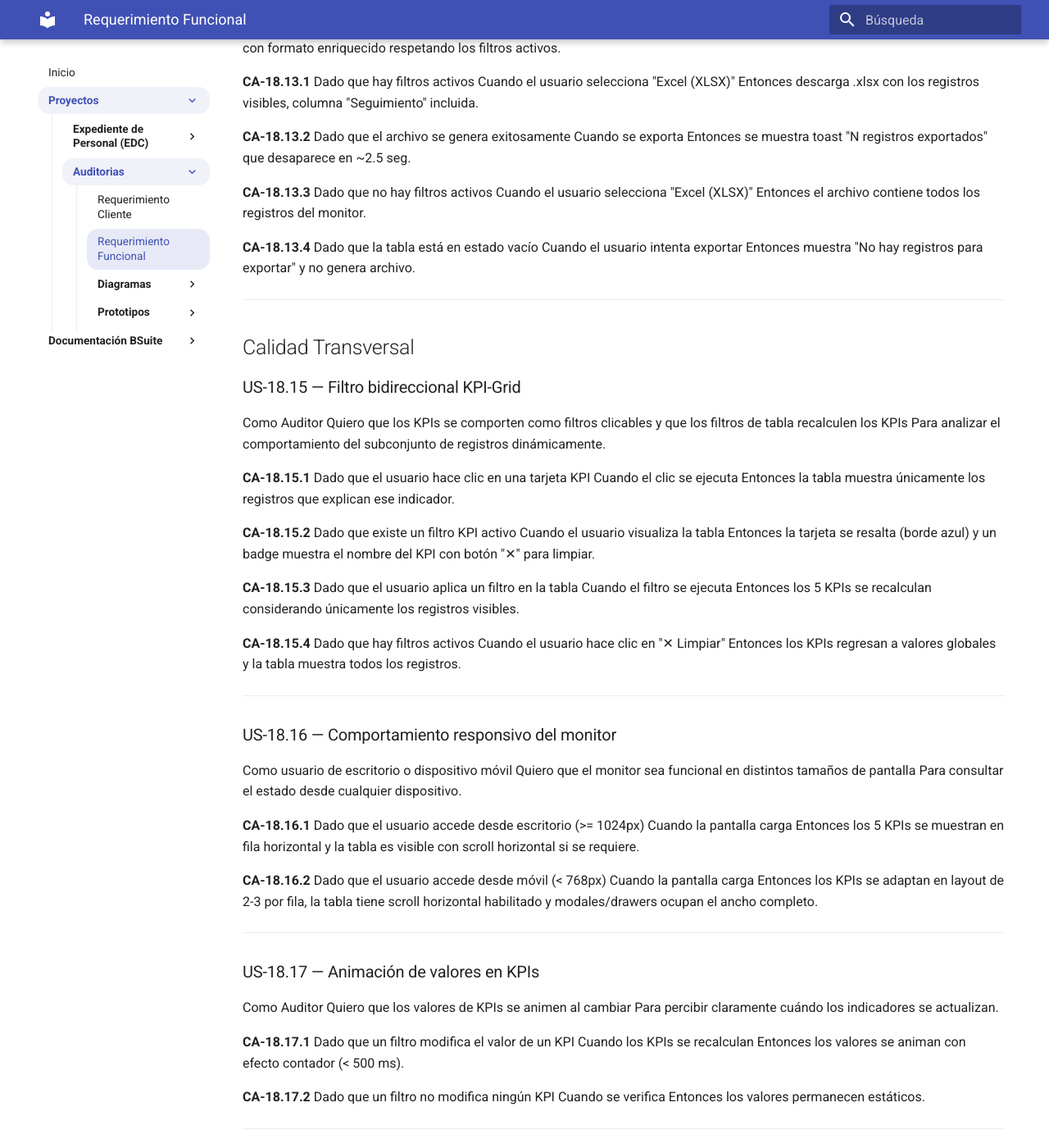
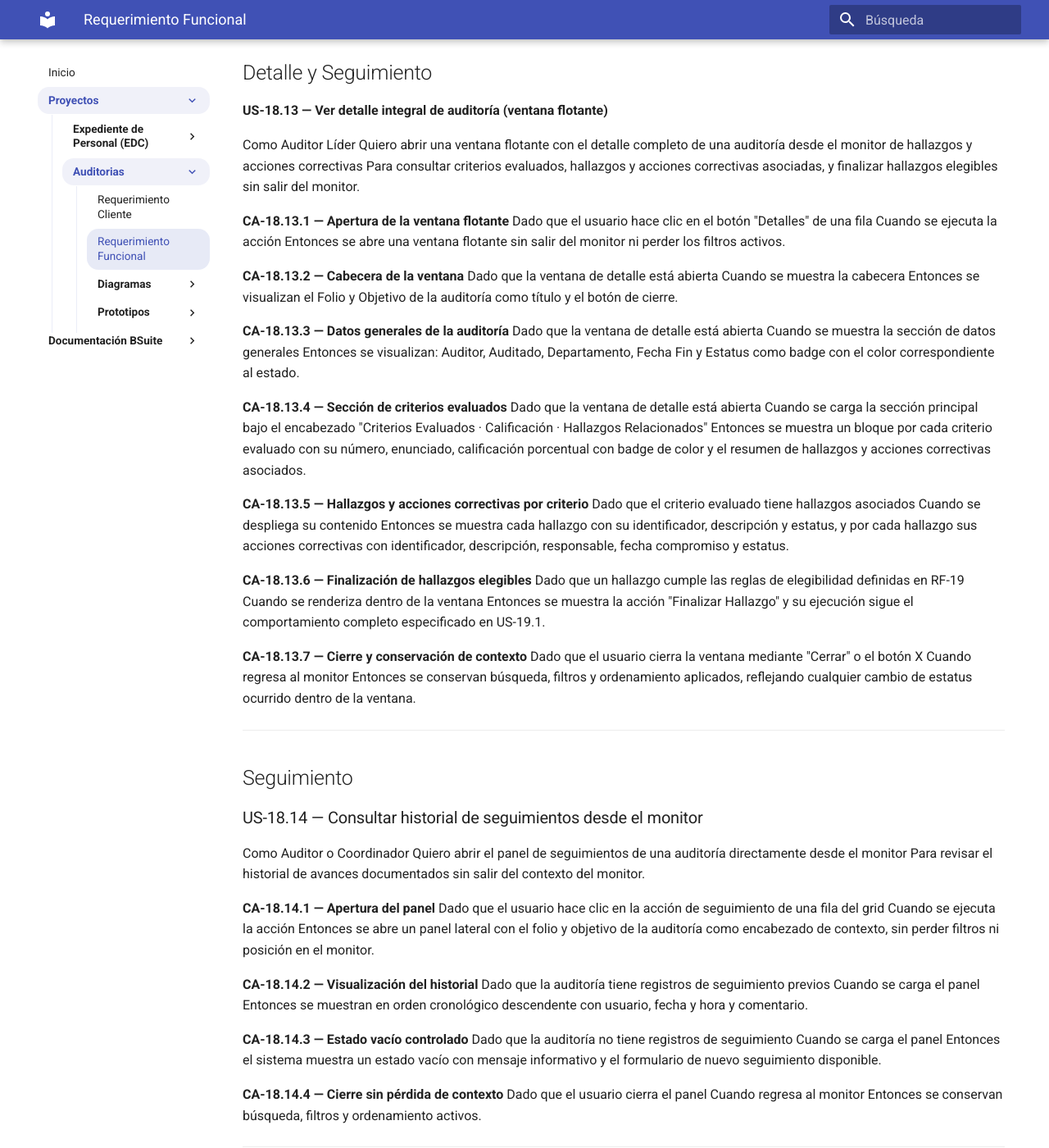
Before and after one commit to solis1408/Business-Suite, an MkDocs documentation site: the page built from docs/Proyectos/Auditorias/documentacion/requerimiento-funcional.md, in a window 1280 px wide and 1400 px high, scrolled down 49496 px. Shown: the whole window at 82% size. Built offline with MkDocs 1.6.1 and Material for MkDocs 9.7.7, drawn with Linux system fonts in a browser that asks for light colours; some of the changed text lies outside the part shown.

Commit message:
docs(auditorias): agrega US-17.9, US-18.14-15, renumera US-18.6-19
- Agrega US-17.9 (detalle de auditoría desde monitor consolidado)
- Agrega US-18.14 (consultar historial de seguimientos)
- Agrega US-18.15 (registrar nuevo seguimiento desde panel)
- Renumera US-18.6→18.7 en adelante para acomodar las nuevas historias
- Actualiza RF-21: renombra catálogo de semaforización a colores para porcentajes
- Elimina línea en blanco extra antes de Reglas transversales

Co-Authored-By: Claude Sonnet 4.6 <noreply@anthropic.com>

```diff
--- a/docs/Proyectos/Auditorias/documentacion/requerimiento-funcional.md
+++ b/docs/Proyectos/Auditorias/documentacion/requerimiento-funcional.md
@@ -54,7 +54,7 @@ Registrar y versionar los requerimientos funcionales del módulo de Auditorías,
 | [RF-18](#rf-18--monitor-de-hallazgosacciones-correctivas) | Monitor de Hallazgos/Acciones Correctivas              | Definición            | Por definir | 27/06/2026     |
 | [RF-19](#rf-19--finalización-de-hallazgos-desde-el-monitor-de-acciones-correctivas) | Finalización de hallazgos desde el monitor de acciones correctivas | Definición | Por definir | 04/07/2026 |
 | [RF-20](#rf-20--registro-de-seguimiento-de-acciones-correctivas) | Registro de seguimiento de acciones correctivas | Definición          | Por definir | 11/07/2026     |
-| [RF-21](#rf-21--catálogo-de-semaforización-de-resultados-de-auditoría) | Catálogo de semaforización de resultados de Auditoría | Falcón               | Falcón | 02/06/2026 |
+| [RF-21](#rf-21--catálogo-de-colores-para-porcentajes-de-resultados) | Catálogo de colores para porcentajes de resultados | Falcón               | Falcón | 02/06/2026 |
 | [RF-22](#rf-22--configuración-de-departamento-del-auditado-para-gestión-de-hallazgos-y-acciones-correctivas) | Configuración de departamento del Auditado para gestión de hallazgos y acciones correctivas | Falcón               | Por definir | 02/06/2026     |
 | [RF-23](#rf-23--limitar-grid-de-hallazgos-y-acciones-correctivas) | Limitar grid de hallazgos y acciones correctivas | Falcón   | Por definir | 02/06/2026     |
 | [RF-24](#rf-24--reapertura-de-acciones-correctivas) | Reapertura de Acciones Correctivas           | Falcón      | Por definir | 03/06/2026     |
@@ -1591,7 +1591,6 @@ Semaforo sugerido:
 - Rojo: < 70%
 
 ---
-
 
 ## Reglas transversales (RT)
 
@@ -1760,10 +1759,45 @@ Dado un escenario de operación normal
 Cuando se carga o recalcula el tablero
 Entonces se cumple: carga inicial ≤ 3 segundos y refresco ≤ 2 segundos.
 
-**CA-17.8.7**
-Dado que el usuario consulta el detalle de un registro del monitor
-Cuando abre la vista de detalle
-Entonces el sistema muestra una ventana flotante con datos generales de la auditoría y una única tabla que relaciona Hallazgo, Acción Correctiva y Estatus de la acción, conservando los filtros activos al cerrar.
+---
+
+## Detalle de Auditoría
+
+### US-17.9 — Ver detalle de auditoría desde el monitor
+
+Como Auditor
+Quiero abrir una ventana flotante con el detalle completo de una auditoría desde el monitor consolidado
+Para consultar criterios evaluados, hallazgos y acciones correctivas asociadas sin salir del monitor.
+
+**CA-17.9.1 — Apertura de la ventana flotante**
+Dado que el usuario hace clic en el botón "Detalles" de una fila del grid
+Cuando se ejecuta la acción
+Entonces se abre una ventana flotante sin salir del monitor ni perder los filtros activos.
+
+**CA-17.9.2 — Cabecera de la ventana**
+Dado que la ventana de detalle está abierta
+Cuando se muestra la cabecera
+Entonces se visualizan el Folio y Objetivo de la auditoría como título y el botón de cierre.
+
+**CA-17.9.3 — Datos generales de la auditoría**
+Dado que la ventana de detalle está abierta
+Cuando se muestra la sección de datos generales
+Entonces se visualizan: Auditor, Auditado, Departamento, Fecha Fin y Estatus como badge con el color correspondiente al estado.
+
+**CA-17.9.4 — Sección de criterios evaluados**
+Dado que la ventana de detalle está abierta
+Cuando se carga la sección principal bajo el encabezado "Criterios Evaluados · Calificación · Hallazgos Relacionados"
+Entonces se muestra un bloque por cada criterio evaluado con su número, enunciado, calificación porcentual con badge de color y el resumen de hallazgos y acciones correctivas asociados.
+
+**CA-17.9.5 — Hallazgos y acciones correctivas por criterio**
+Dado que el criterio evaluado tiene hallazgos asociados
+Cuando se despliega su contenido
+Entonces se muestra cada hallazgo con su identificador, descripción y estatus, y por cada hallazgo sus acciones correctivas con identificador, descripción, responsable, fecha compromiso y estatus.
+
+**CA-17.9.6 — Cierre y conservación de contexto**
+Dado que el usuario cierra la ventana mediante "Cerrar" o el botón X
+Cuando regresa al monitor
+Entonces se conservan búsqueda, filtros y ordenamiento aplicados previamente.
 
 ---
 
@@ -1888,18 +1922,18 @@ Entonces se muestra "esperando validación de cierre".
 
 ---
 
-### US-18.18 — Leyenda de contexto: KPIs por Auditado
+### US-18.6 — Leyenda de contexto: KPIs por Auditado
 
 Como Auditor
 Quiero que la sección de KPIs muestre una leyenda fija que indique que los indicadores corresponden al auditado
 Para interpretar correctamente el alcance de los datos visualizados sin ambigüedad.
 
-**CA-18.18.1**
+**CA-18.6.1**
 Dado que el usuario accede al monitor
 Cuando se visualizan las tarjetas KPI
 Entonces se muestra una leyenda estática y siempre visible con el texto: "Los indicadores corresponden al Auditado".
 
-**CA-18.18.2**
+**CA-18.6.2**
 Dado que la leyenda está visible
 Cuando se visualiza en cualquier tamaño de pantalla
 Entonces mantiene legibilidad y posición coherente respecto a las tarjetas KPI, tanto en escritorio como en móvil.
@@ -1908,13 +1942,13 @@ Entonces mantiene legibilidad y posición coherente respecto a las tarjetas KPI,
 
 ## Tabla y Filtros — Registro de Acciones Correctivas
 
-### US-18.6 — Visualizar tabla principal de Acciones Correctivas
+### US-18.7 — Visualizar tabla principal de Acciones Correctivas
 
 Como Auditor
 Quiero consultar el listado consolidado de auditorías con columnas de hallazgos y acciones
 Para realizar el seguimiento operativo del estado de cada auditoría.
 
-**CA-18.6.1**
+**CA-18.7.1**
 Dado que existen auditorías con hallazgos y acciones correctivas
 Cuando el usuario accede a la tabla
 Entonces se muestran las 14 columnas definidas a continuación.
@@ -2050,124 +2084,203 @@ Entonces no ocurre ningún cambio visible.
 
 ## Detalle y Seguimiento
 
-US-18.12 — Ver detalle integral de auditoría (ventana flotante)
+**US-18.13 — Ver detalle integral de auditoría (ventana flotante)**
 
 Como Auditor Líder
-Quiero abrir una ventana flotante desde el botón "Detalles"
-Para consultar en una sola vista los datos generales de la auditoría, sus hallazgos y las acciones correctivas relacionadas con su estatus.
-
-CA-18.12.1
+Quiero abrir una ventana flotante con el detalle completo de una auditoría desde el monitor de hallazgos y acciones correctivas
+Para consultar criterios evaluados, hallazgos y acciones correctivas asociadas, y finalizar hallazgos elegibles sin salir del monitor.
+
+**CA-18.13.1 — Apertura de la ventana flotante**
 Dado que el usuario hace clic en el botón "Detalles" de una fila
 Cuando se ejecuta la acción
-Entonces se abre una ventana flotante sin salir del monitor ni perder filtros activos.
-
-CA-18.12.2
+Entonces se abre una ventana flotante sin salir del monitor ni perder los filtros activos.
+
+**CA-18.13.2 — Cabecera de la ventana**
 Dado que la ventana de detalle está abierta
 Cuando se muestra la cabecera
-Entonces se visualizan datos generales de la auditoría: Folio, Objetivo, Fecha Fin, Auditor, Auditado, Departamento, Criterios Evaluados en la auditoría y Estatus.
-
-CA-18.12.3
+Entonces se visualizan el Folio y Objetivo de la auditoría como título y el botón de cierre.
+
+**CA-18.13.3 — Datos generales de la auditoría**
 Dado que la ventana de detalle está abierta
-Cuando se carga la sección de detalle
-Entonces se muestra una única tabla que relaciona cada Hallazgo con su Acción Correctiva y el Estatus actual de la acción.
-
-CA-18.12.4
+Cuando se muestra la sección de datos generales
+Entonces se visualizan: Auditor, Auditado, Departamento, Fecha Fin y Estatus como badge con el color correspondiente al estado.
+
+**CA-18.13.4 — Sección de criterios evaluados**
 Dado que la ventana de detalle está abierta
-Cuando el usuario la cierra
-Entonces regresa al monitor conservando búsqueda, filtros y ordenamiento aplicados.
+Cuando se carga la sección principal bajo el encabezado "Criterios Evaluados · Calificación · Hallazgos Relacionados"
+Entonces se muestra un bloque por cada criterio evaluado con su número, enunciado, calificación porcentual con badge de color y el resumen de hallazgos y acciones correctivas asociados.
+
+**CA-18.13.5 — Hallazgos y acciones correctivas por criterio**
+Dado que el criterio evaluado tiene hallazgos asociados
+Cuando se despliega su contenido
+Entonces se muestra cada hallazgo con su identificador, descripción y estatus, y por cada hallazgo sus acciones correctivas con identificador, descripción, responsable, fecha compromiso y estatus.
+
+**CA-18.13.6 — Finalización de hallazgos elegibles**
+Dado que un hallazgo cumple las reglas de elegibilidad definidas en RF-19
+Cuando se renderiza dentro de la ventana
+Entonces se muestra la acción "Finalizar Hallazgo" y su ejecución sigue el comportamiento completo especificado en US-19.1.
+
+**CA-18.13.7 — Cierre y conservación de contexto**
+Dado que el usuario cierra la ventana mediante "Cerrar" o el botón X
+Cuando regresa al monitor
+Entonces se conservan búsqueda, filtros y ordenamiento aplicados, reflejando cualquier cambio de estatus ocurrido dentro de la ventana.
+
+---
+
+## Seguimiento
+
+### US-18.14 — Consultar historial de seguimientos desde el monitor
+
+Como Auditor o Coordinador
+Quiero abrir el panel de seguimientos de una auditoría directamente desde el monitor
+Para revisar el historial de avances documentados sin salir del contexto del monitor.
+
+**CA-18.14.1 — Apertura del panel**
+Dado que el usuario hace clic en la acción de seguimiento de una fila del grid
+Cuando se ejecuta la acción
+Entonces se abre un panel lateral con el folio y objetivo de la auditoría como encabezado de contexto, sin perder filtros ni posición en el monitor.
+
+**CA-18.14.2 — Visualización del historial**
+Dado que la auditoría tiene registros de seguimiento previos
+Cuando se carga el panel
+Entonces se muestran en orden cronológico descendente con usuario, fecha y hora y comentario.
+
+**CA-18.14.3 — Estado vacío controlado**
+Dado que la auditoría no tiene registros de seguimiento
+Cuando se carga el panel
+Entonces el sistema muestra un estado vacío con mensaje informativo y el formulario de nuevo seguimiento disponible.
+
+**CA-18.14.4 — Cierre sin pérdida de contexto**
+Dado que el usuario cierra el panel
+Cuando regresa al monitor
+Entonces se conservan búsqueda, filtros y ordenamiento activos.
+
+---
+
+### US-18.15 — Registrar nuevo seguimiento desde el panel
+
+Como Auditor o Coordinador
+Quiero registrar un avance con comentario y evidencia opcional desde el panel de seguimiento
+Para documentar el estado de las acciones correctivas en el momento en que ocurre.
+
+**CA-18.15.1 — Registro exitoso**
+Dado que el usuario escribe un comentario válido y hace clic en "Registrar seguimiento"
+Cuando el sistema procesa la solicitud
+Entonces el nuevo registro aparece al inicio del historial con fecha-hora actual, nombre del usuario autenticado y el comentario capturado.
+
+**CA-18.15.2 — Limpieza del formulario**
+Dado que el registro fue exitoso
+Cuando se confirma la operación
+Entonces el formulario se limpia y queda disponible para un nuevo registro.
+
+**CA-18.15.3 — Validación de comentario vacío**
+Dado que el campo comentario está vacío
+Cuando el usuario intenta registrar
+Entonces el sistema muestra mensaje de validación y no registra nada.
+
 
 ---
 
 ## Exportación
 
-### US-18.13 — Exportar tabla a Excel (XLSX)
+### US-18.16 — Exportar tabla a Excel (XLSX)
 
 Como Coordinador de Calidad o Dirección
 Quiero exportar los registros visibles en formato Excel
 Para generar reportes formales con formato enriquecido respetando los filtros activos.
 
-**CA-18.13.1**
+**CA-18.16.1**
 Dado que hay filtros activos
 Cuando el usuario selecciona "Excel (XLSX)"
 Entonces descarga .xlsx con los registros visibles, columna "Seguimiento" incluida.
 
-**CA-18.13.2**
+**CA-18.16.2**
 Dado que el archivo se genera exitosamente
 Cuando se exporta
 Entonces se muestra toast "N registros exportados" que desaparece en ~2.5 seg.
 
-**CA-18.13.3**
+**CA-18.16.3**
 Dado que no hay filtros activos
 Cuando el usuario selecciona "Excel (XLSX)"
 Entonces el archivo contiene todos los registros del monitor.
 
-**CA-18.13.4**
+**CA-18.16.4**
 Dado que la tabla está en estado vacío
 Cuando el usuario intenta exportar
 Entonces muestra "No hay registros para exportar" y no genera archivo.
 
+**CA-18.16.5 — Formato de la columna Seguimiento**
+Dado que el archivo Excel incluye registros con seguimientos registrados
+Cuando el sistema construye la columna "Seguimiento"
+Entonces cada entrada se representa con el formato `[DD/MM/YYYY HH:MM - Nombre Usuario] Comentario`, las entradas múltiples se separan con " | " y se ordenan cronológicamente de forma ascendente en una sola celda.
+
+**CA-18.16.6 — Celda vacía cuando no hay seguimientos**
+Dado que un registro no tiene seguimientos registrados
+Cuando se incluye en el archivo Excel
+Entonces la celda de la columna "Seguimiento" queda vacía para ese registro.
+
 ---
 
 ## Calidad Transversal
 
-### US-18.15 — Filtro bidireccional KPI-Grid
+### US-18.17 — Filtro bidireccional KPI-Grid
 
 Como Auditor
 Quiero que los KPIs se comporten como filtros clicables y que los filtros de tabla recalculen los KPIs
 Para analizar el comportamiento del subconjunto de registros dinámicamente.
 
-**CA-18.15.1**
+**CA-18.17.1**
 Dado que el usuario hace clic en una tarjeta KPI
 Cuando el clic se ejecuta
 Entonces la tabla muestra únicamente los registros que explican ese indicador.
 
-**CA-18.15.2**
+**CA-18.17.2**
 Dado que existe un filtro KPI activo
 Cuando el usuario visualiza la tabla
 Entonces la tarjeta se resalta (borde azul) y un badge muestra el nombre del KPI con botón "✕" para limpiar.
 
-**CA-18.15.3**
+**CA-18.17.3**
 Dado que el usuario aplica un filtro en la tabla
 Cuando el filtro se ejecuta
 Entonces los 5 KPIs se recalculan considerando únicamente los registros visibles.
 
-**CA-18.15.4**
+**CA-18.17.4**
 Dado que hay filtros activos
 Cuando el usuario hace clic en "✕ Limpiar"
 Entonces los KPIs regresan a valores globales y la tabla muestra todos los registros.
 
 ---
 
-### US-18.16 — Comportamiento responsivo del monitor
+### US-18.18 — Comportamiento responsivo del monitor
 
 Como usuario de escritorio o dispositivo móvil
 Quiero que el monitor sea funcional en distintos tamaños de pantalla
 Para consultar el estado desde cualquier dispositivo.
 
-**CA-18.16.1**
+**CA-18.18.1**
 Dado que el usuario accede desde escritorio (>= 1024px)
 Cuando la pantalla carga
 Entonces los 5 KPIs se muestran en fila horizontal y la tabla es visible con scroll horizontal si se requiere.
 
-**CA-18.16.2**
+**CA-18.18.2**
 Dado que el usuario accede desde móvil (< 768px)
 Cuando la pantalla carga
 Entonces los KPIs se adaptan en layout de 2-3 por fila, la tabla tiene scroll horizontal habilitado y modales/drawers ocupan el ancho completo.
 
 ---
 
-### US-18.17 — Animación de valores en KPIs
+### US-18.19 — Animación de valores en KPIs
 
 Como Auditor
 Quiero que los valores de KPIs se animen al cambiar
 Para percibir claramente cuándo los indicadores se actualizan.
 
-**CA-18.17.1**
+**CA-18.19.1**
 Dado que un filtro modifica el valor de un KPI
 Cuando los KPIs se recalculan
 Entonces los valores se animan con efecto contador (< 500 ms).
 
-**CA-18.17.2**
+**CA-18.19.2**
 Dado que un filtro no modifica ningún KPI
 Cuando se verifica
 Entonces los valores permanecen estáticos.
```
Also changed, not shown: other parts of docs/Proyectos/Auditorias/documentacion/requerimiento-funcional.md (+17 -17 lines).
